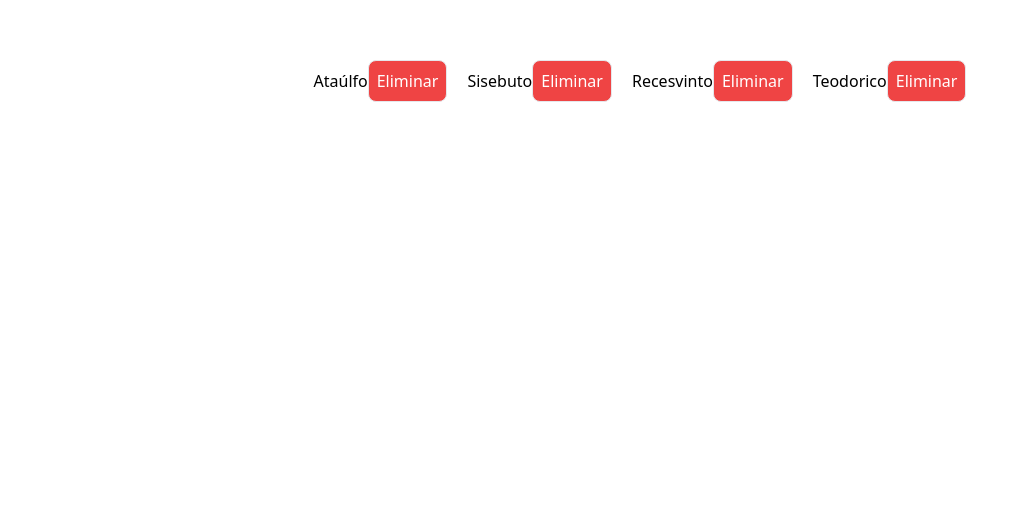
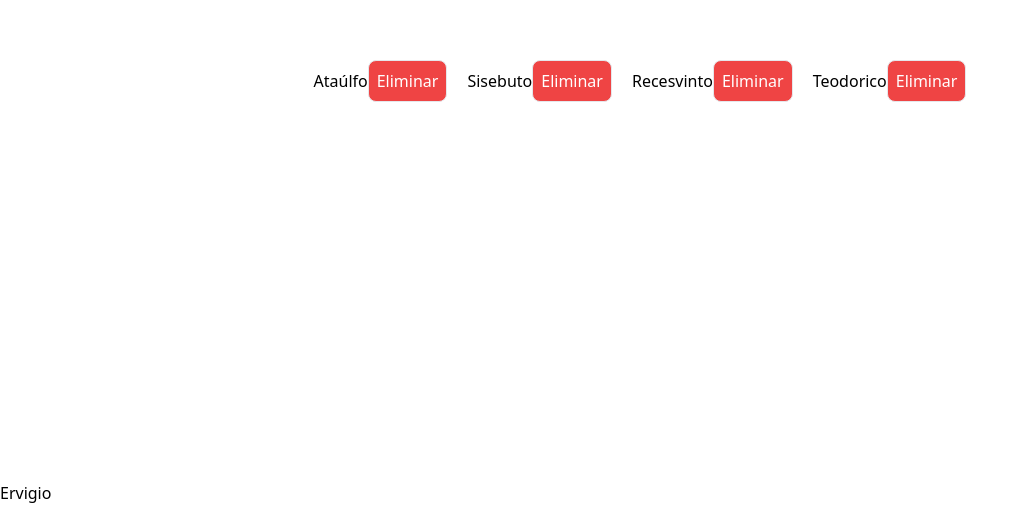
Before and after one commit to jhonatan0912/JAB-REACT, a React (Vite) app: page / in a window 1280 px wide. Shown: the part 956-1461 px from the top of the page, without its empty margins (0-1028 px from the left). Before the commit the page ends 1437 px from the top, so only its background shows below. Built offline with nearby package versions, Linux system fonts and the light colour scheme.

Commit message:
third exercide made

```diff
--- a/src/App.jsx
+++ b/src/App.jsx
@@ -1,6 +1,7 @@
 import React, { useState } from 'react'
 import data from './api/data'
 import { Actividad02 } from './components/Actividad02';
+import { Actividad03 } from './components/Actividad03';
 import { ReyCard } from "./components/ReyCard";
 
 
@@ -15,6 +16,7 @@ function App() {
         }
       </div>
       <Actividad02 reyes={reyes} />
+      <Actividad03 reyes={reyes} />
     </>
   )
 }
--- /dev/null
+++ b/src/components/Actividad03.jsx
@@ -0,0 +1,15 @@
+import React from 'react'
+
+export const Actividad03 = ({ reyes }) => {
+
+  const result = reyes.find(rey => rey.nombre.substring(0, 1).toLowerCase() == 'e')
+  console.log(result);
+  return (
+    <div>
+      {
+
+        result ? <h2>{result.nombre}</h2> : <h2>No se encontro resultados</h2>
+      }
+    </div>
+  )
+}
```
